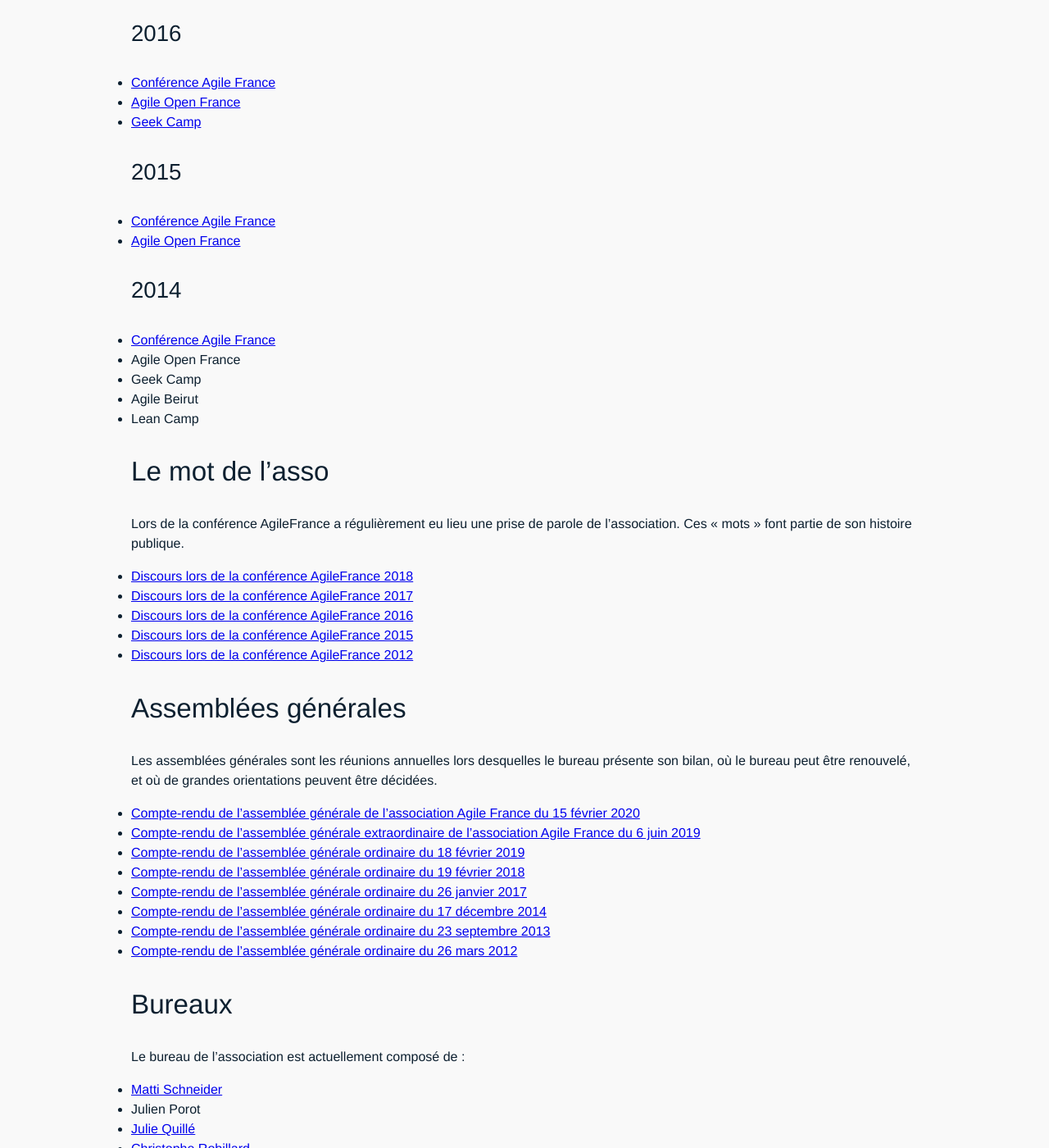
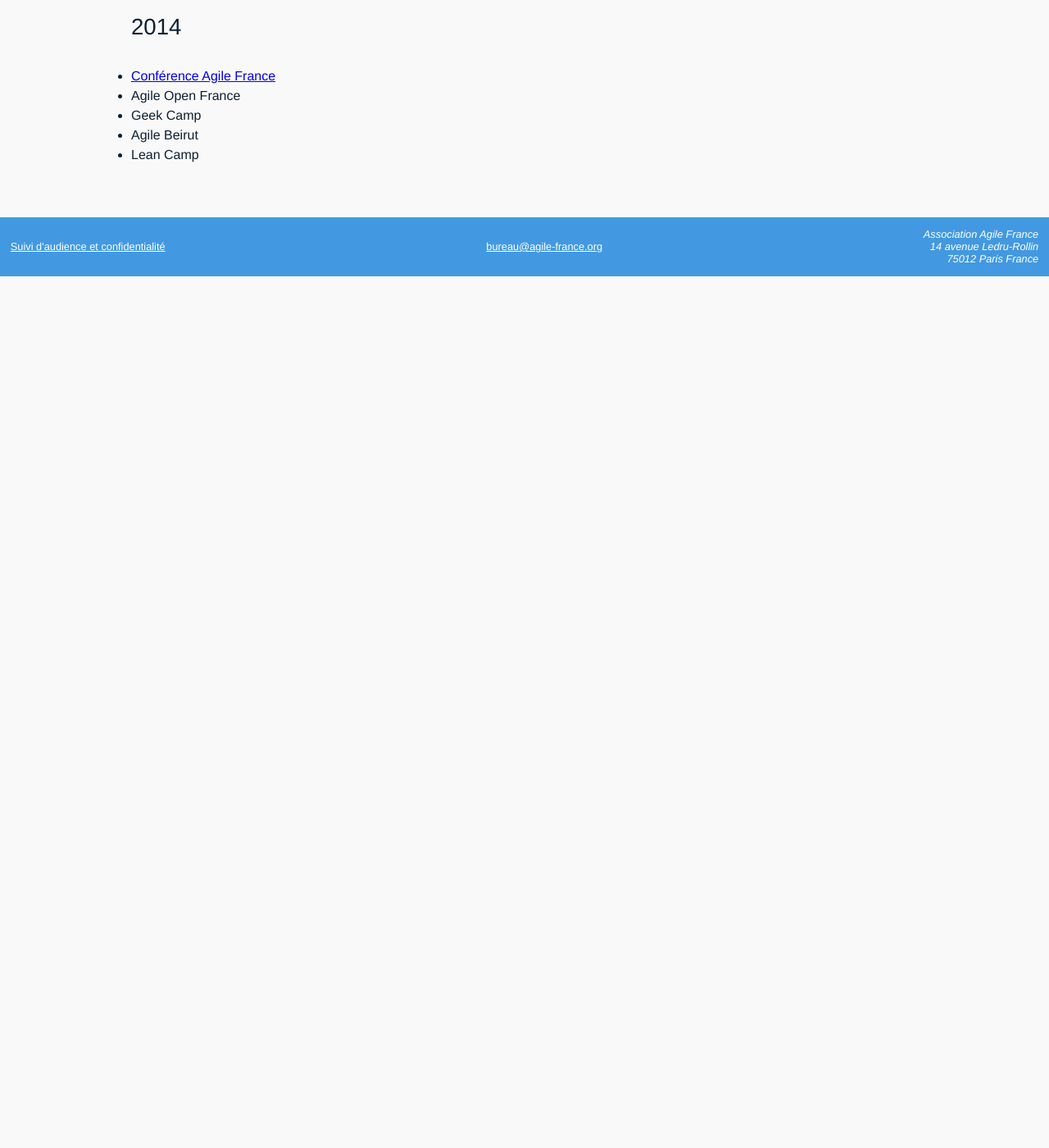
Before and after one commit to AgileFrance/AgileFrance.github.io, a Jekyll site: the page built from _pages/index.md, in a window 1280 px wide and 1400 px high, scrolled down 2325 px. Shown: the whole window at 82% size. Built offline with Jekyll 4.4.1, drawn with Linux system fonts in a browser that asks for light colours; comment, search, counter and statistics services are not loaded; our own code applies the rules of GitHub Pages for plain Markdown files; after the commit the page ends 2662 px from its top, so only the background shows below that; some of the changed text lies outside the part shown.

Commit message:
Split homepage in two

```diff
--- a/_layouts/default.html
+++ b/_layouts/default.html
@@ -22,20 +22,11 @@
         <a href="/#initiatives-soutenues">
           Initiatives soutenues
         </a>
-        <a href="/#le-mot-de-lasso">
-          Le mot de l'asso
-        </a>
-        <a href="/#assemblées-générales">
-          Assemblées générales
-        </a>
-        <a href="/#bureaux">
-          Bureaux
-        </a>
-        <a href="/#documents">
-          Documents
+        <a href="/association">
+          Vie associative
         </a>
       </nav>
-      <a href="/#adhérer" class="btn">
+      <a href="/adhesion" class="btn">
         Adhérer
       </a>
     </header>
--- a/_pages/adhesion.html
+++ b/_pages/adhesion.html
@@ -3,5 +3,9 @@
 permalink: /adhesion
 ---
 
+Si vous partagez <a href="/bureau/2018">nos valeurs</a> et que vous souhaitez soutenir nos efforts, rejoignez l'association !
+
+La cotisation annuelle coûte 20 €. En adhérant, vous obtenez accès à nos outils de prise de décision collective et donnez du poids aux initiatives soutenues.
+
 <iframe id="iframe" src="https://agile-france.assoconnect.com/billetterie/offre/128031-n-campagne-adhesion-2020?iframe=1" style="overflow: hidden; border: 0; max-height: none; width: 100%;"></iframe>
 <script>window.addEventListener("message", function(event) {if(event.data.action === "iframe.height" && event.origin === "https://agile-france.assoconnect.com"){document.getElementById("iframe").height = event.data.height;}});</script>
--- /dev/null
+++ b/_pages/association.md
@@ -0,0 +1,49 @@
+---
+title: Vie associative
+permalink: /association
+---
+
+## Documents officiels
+
+La vie de l'association est encadrée par ses [statuts](/statuts) et son [réglement intérieur](/reglement).
+
+
+## Assemblées générales
+
+Les assemblées générales sont les réunions annuelles lors desquelles le bureau présente son bilan, où le bureau peut être renouvelé, et où de grandes orientations peuvent être décidées.
+
+{% assign assemblees_generales = site.assemblee_generale | reverse %}
+
+{% for ag in assemblees_generales -%}
+- [{{ ag.title }}]({{ ag.url }})
+{% endfor %}
+
+
+## Bureaux
+
+Le bureau de l’association est actuellement composé de :
+
+- [Matti Schneider](https://mattischneider.fr/)
+- Julien Porot
+- [Julie Quillé](https://www.linkedin.com/in/juliequille/)
+- [Christophe Robillard](https://twitter.com/krichtof)
+- Bénédicte Taillebois
+
+Les bureaux successifs ont donné des orientations à l’association qui ont construit son histoire.
+
+{% assign bureaux = site.bureau | reverse %}
+
+{% for bureau in bureaux -%}
+- {{ bureau.election | date: "%Y" }} — [{{ bureau.title }}]({{ bureau.url }})
+{% endfor %}
+
+
+## Le mot de l’asso
+
+Lors de la conférence AgileFrance a régulièrement eu lieu une prise de parole de l’association. Ces « mots » font partie de son histoire publique.
+
+{% assign mots = site.mot_conference | reverse %}
+
+{% for mot in mots -%}
+- [{{ mot.title }}]({{ mot.url }})
+{% endfor %}
--- a/_pages/index.md
+++ b/_pages/index.md
@@ -11,10 +11,6 @@
 > Pour cela, l’association entreprend et soutient toutes actions de promotion, de diffusion et d’éducation ayant trait aux concepts et pratiques dites agiles ; elle intervient également pour favoriser l’évolution professionnelle des personnes utilisant ces pratiques.
 
 — _Article 2 des [Statuts de l’association](/statuts)_
-
-## Appel à projets COVID-19
-
-Cet [appel vise à produire du contenu et des outils qui facilitent l'adaptation au confinement](appel-a-projets-covid-19) et est doté de 10 000 € TTC.
 
 ## Notre mode d’action
 
@@ -39,13 +35,6 @@
 Cela vous intéresse ? [Proposez votre initiative](mailto:bureau@agile-france.org?subject=Soutien) !
 
 Vous n’êtes pas certain‧e d’être éligible mais votre initiative est compatible avec nos [statuts](/statuts) et vous vous sentez aligné‧e avec les [intentions du bureau](/bureau/2018) ? [Discutons-en](mailto:bureau@agile-france.org?subject=Demande) ! 😉
-
-
-## Adhérer
-
-Si vous partagez [nos valeurs](/bureau/2018) et que vous souhaitez soutenir nos efforts, [rejoignez l'association](adhesion) !
-
-La cotisation annuelle coûte 20 €. En adhérant, vous obtenez accès à nos outils de prise de décision collective et donnez du poids aux initiatives soutenues.
 
 
 ## Initiatives soutenues
@@ -94,50 +83,3 @@
 - Geek Camp
 - Agile Beirut
 - Lean Camp
-
-
-## Le mot de l’asso
-
-Lors de la conférence AgileFrance a régulièrement eu lieu une prise de parole de l’association. Ces « mots » font partie de son histoire publique.
-
-{% assign mots = site.mot_conference | reverse %}
-
-{% for mot in mots -%}
-- [{{ mot.title }}]({{ mot.url }})
-{% endfor %}
-
-
-## Assemblées générales
-
-Les assemblées générales sont les réunions annuelles lors desquelles le bureau présente son bilan, où le bureau peut être renouvelé, et où de grandes orientations peuvent être décidées.
-
-{% assign assemblees_generales = site.assemblee_generale | reverse %}
-
-{% for ag in assemblees_generales -%}
-- [{{ ag.title }}]({{ ag.url }})
-{% endfor %}
-
-
-## Bureaux
-
-Le bureau de l’association est actuellement composé de :
-
-- [Matti Schneider](https://mattischneider.fr/)
-- Julien Porot
-- [Julie Quillé](https://www.linkedin.com/in/juliequille/)
-- [Christophe Robillard](https://twitter.com/krichtof)
-- Bénédicte Taillebois
-
-Les bureaux successifs ont donné des orientations à l’association qui ont construit son histoire.
-
-{% assign bureaux = site.bureau | reverse %}
-
-{% for bureau in bureaux -%}
-- {{ bureau.election | date: "%Y" }} — [{{ bureau.title }}]({{ bureau.url }})
-{% endfor %}
-
-
-## Documents
-
-- [Statuts](/statuts)
-- [Réglement intérieur](/reglement)
```
